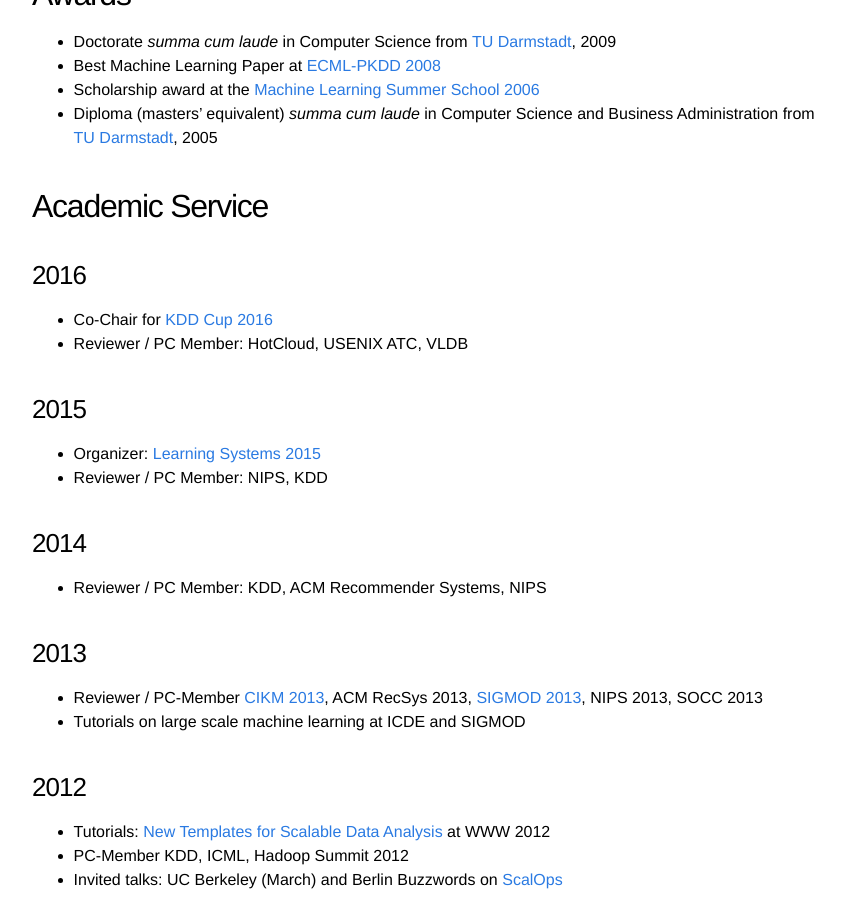
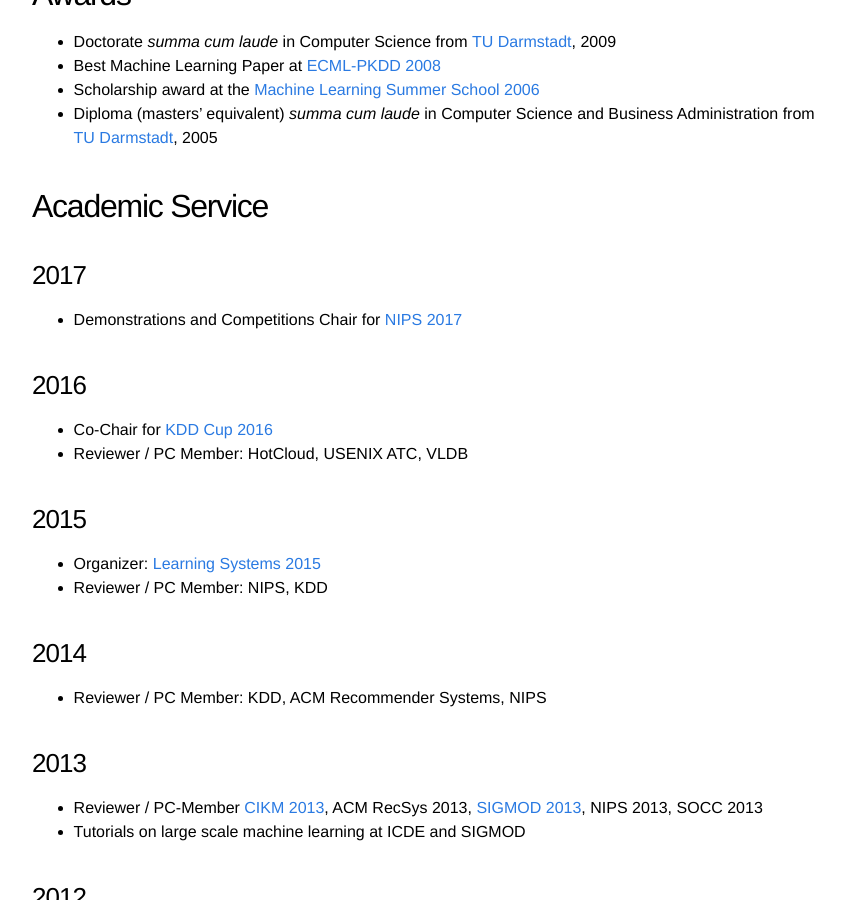
Before and after one commit to markusweimer/markusweimer.github.io, a Jekyll site: the page built from about.md, in a window 1280 px wide and 900 px high, scrolled down 659 px. Shown: the whole window, without its empty margins (208-1053 px from the left). Built offline with Jekyll 4.4.1, drawn with Linux system fonts in a browser that asks for light colours.

Commit message:
Updated about.md with NIPS Chair

```diff
--- a/about.md
+++ b/about.md
@@ -26,6 +26,9 @@
   * Diploma (masters' equivalent) _summa cum laude_ in Computer Science and Business Administration from [TU Darmstadt](http://www.tu-darmstadt.de), 2005
 
 ## Academic Service
+
+### 2017
+  * Demonstrations and Competitions Chair for [NIPS 2017](https://nips.cc)
 
 ### 2016
   * Co-Chair for [KDD Cup 2016](http://kdd.org/kdd2016/)
```
